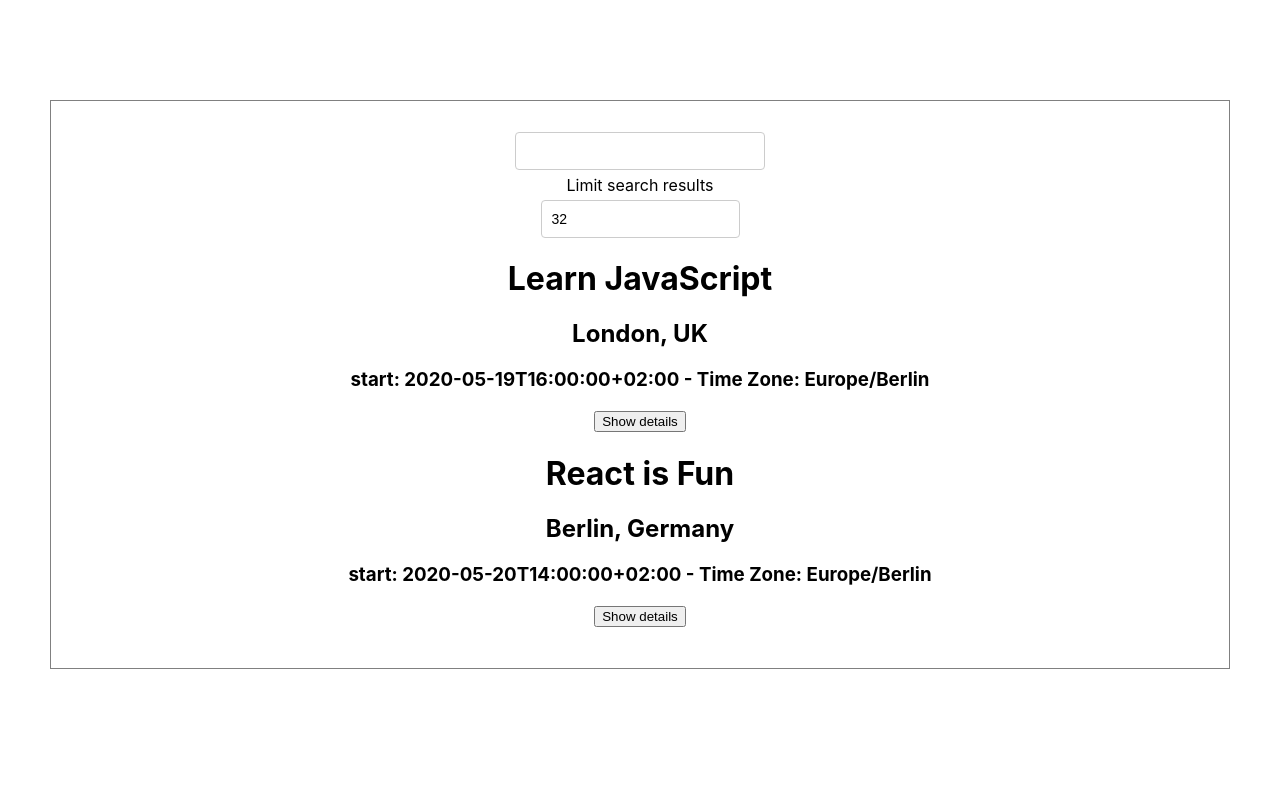
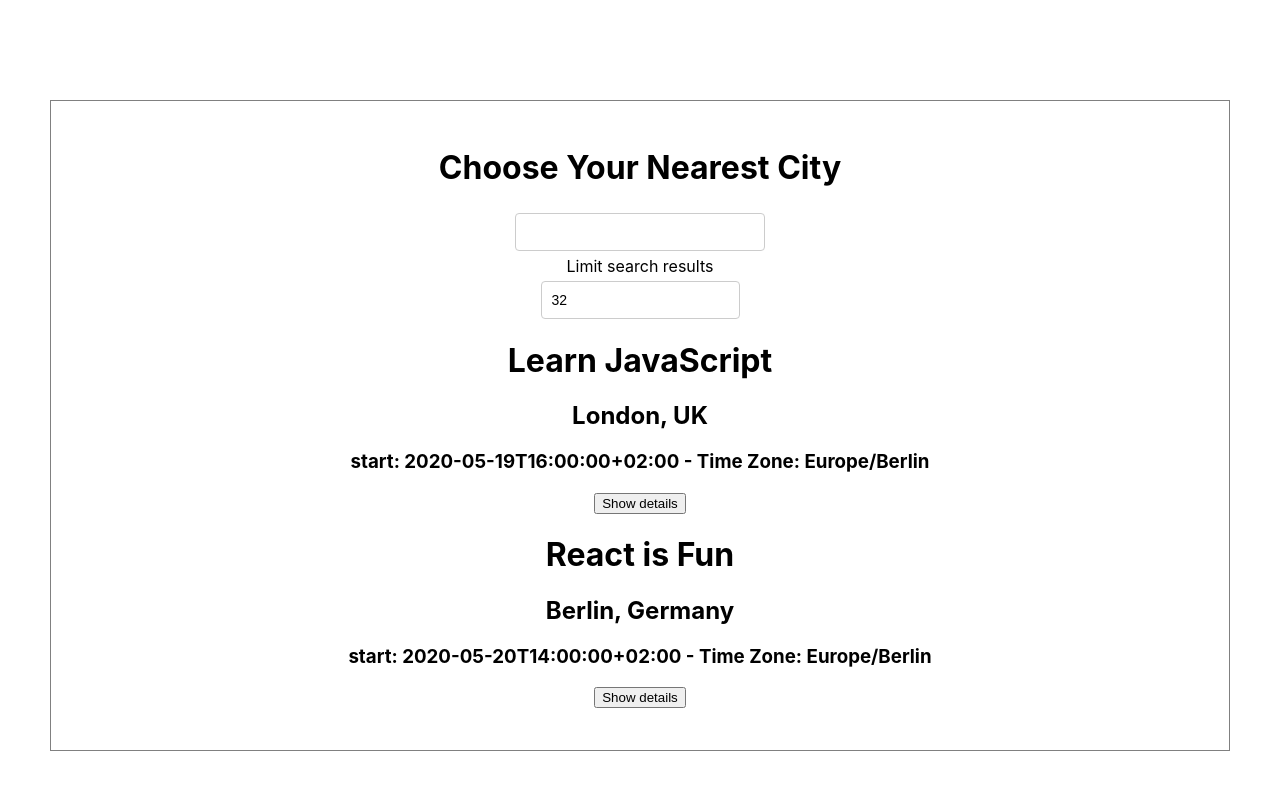
Before and after one commit to ttyagianjali/meet, a React (Create React App) app: page / in a window 1280 px wide. Shown: the top 790 px of the page. Built offline with nearby package versions, Linux system fonts and the light colour scheme; what atatus-spa would draw is missing.

Commit message:
Update App.js

```diff
--- a/src/App.js
+++ b/src/App.js
@@ -59,6 +59,7 @@
   render() {
     return (
       <div className="App">
+        <h1><span>Choose Your Nearest City</span></h1>
         <CitySearch
           locations={this.state.locations}
           updateEvents={this.updateEvents}
```
